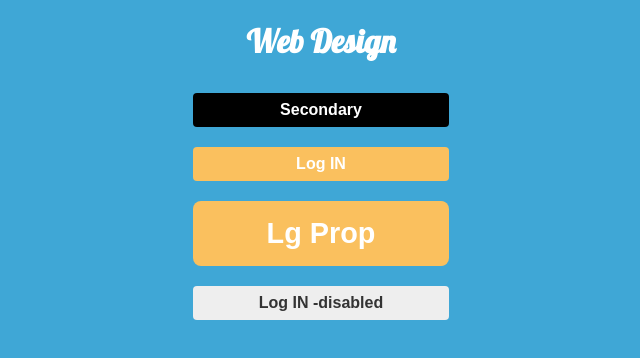
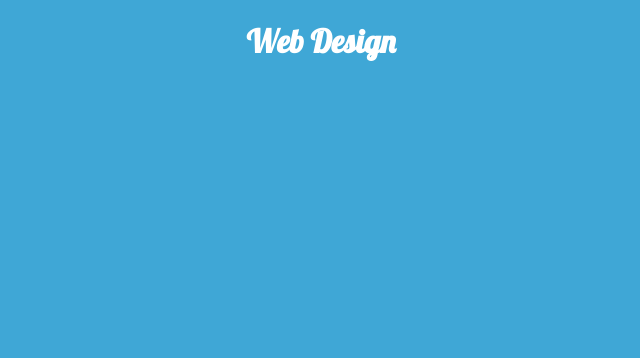
Before and after one commit to biasedzeus/reactStyledComponents-App, a React (Create React App) app in the folder styled-components-app/: page / in a window 1280 px wide. Shown: the top 358 px of the page, without its empty margins (319-959 px from the left). Built offline with nearby package versions, Linux system fonts and the light colour scheme.

Commit message:
react-router-dom added

```diff
--- a/styled-components-app/package.json
+++ b/styled-components-app/package.json
@@ -8,6 +8,7 @@
     "@testing-library/user-event": "^12.8.3",
     "react": "^17.0.2",
     "react-dom": "^17.0.2",
+    "react-router-dom": "^5.3.0",
     "react-scripts": "4.0.3",
     "styled-components": "^5.3.1",
     "web-vitals": "^1.1.2"
--- a/styled-components-app/src/Components/App.js
+++ b/styled-components-app/src/Components/App.js
@@ -1,5 +1,8 @@
 import Button from "./common/Button";
 import {createGlobalStyle} from "styled-components"
+import {Switch,Route } from "react-router-dom";
+import Login from "./pages/Login";
+import Home from "./pages/Home";
 
 const GlobalStyle = createGlobalStyle`
 body{
@@ -23,10 +26,19 @@ function App() {
     <div style={{display:"flex",alignItems:"center",justifyContent:"center",flexDirection:"column"}}>
       <GlobalStyle/>
       <h1>Web Design</h1>
-      <Button secondary>Secondary</Button>
+      <Switch>
+        <Route exact path="/login" >
+         <Login/>
+        </Route>
+
+        <Route exact path="/home">
+          <Home/>
+        </Route>
+      </Switch>
+      {/* <Button secondary>Secondary</Button>
       <Button>Log IN</Button>
       <Button large>Lg Prop</Button>
-      <Button disabled>Log IN -disabled</Button>
+      <Button disabled>Log IN -disabled</Button> */}
 
 
 
--- a/styled-components-app/src/index.js
+++ b/styled-components-app/src/index.js
@@ -2,10 +2,13 @@ import React from 'react';
 import ReactDOM from 'react-dom';
 import './index.css';
 import App from 'Components/App';
+import { BrowserRouter as Router } from 'react-router-dom';
 
 ReactDOM.render(
   <React.StrictMode>
+ <Router>
     <App />
+    </Router>
   </React.StrictMode>,
   document.getElementById('root')
 );
```
Also changed, not shown: 1 other file (tests, documents, lock files or other folders).
